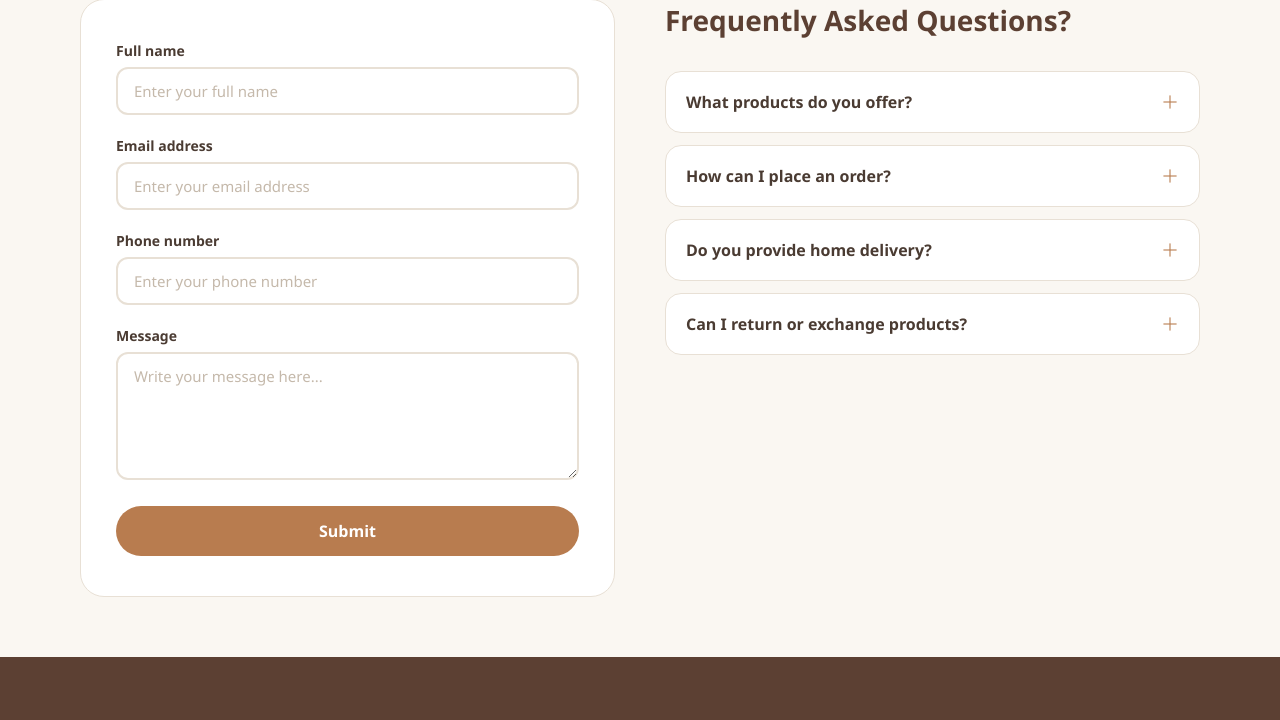
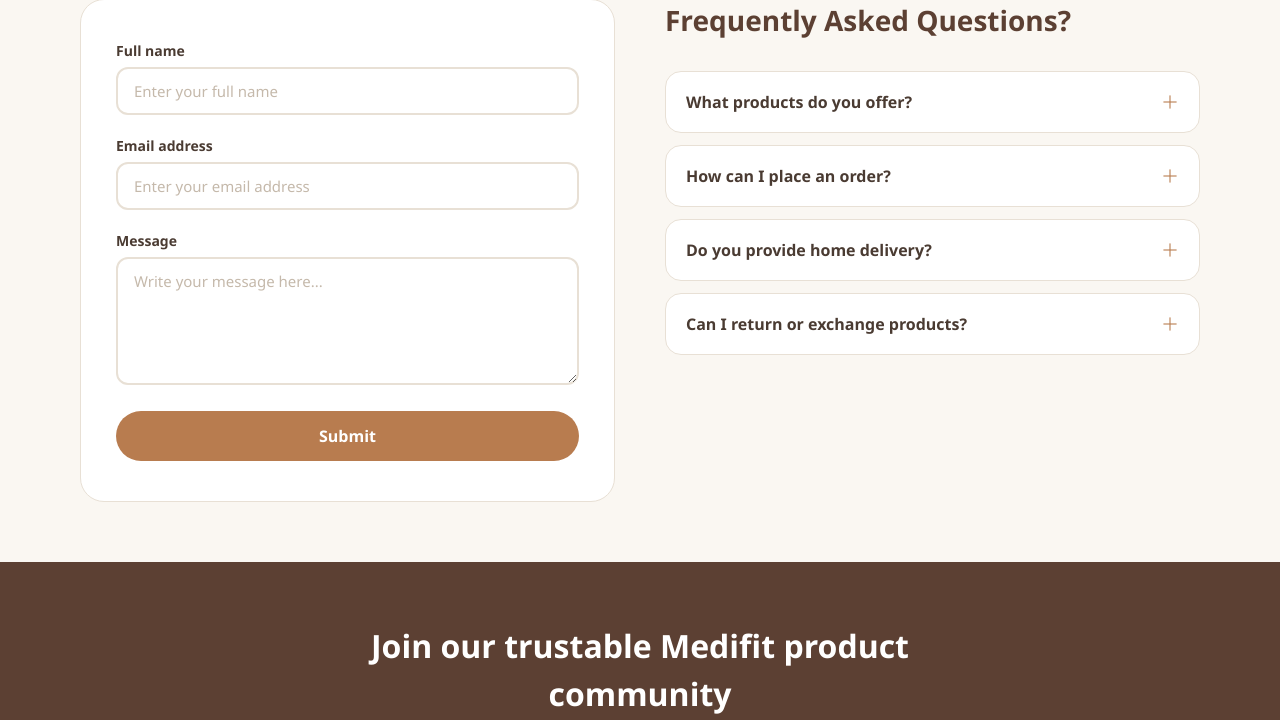
Before and after one commit to pooyansaeedinia/Medifit, a Django app: page /contact-us/ in a window 1280 px wide. Shown: the part 400-1120 px from the top of the page. Run offline with Django 5.2, Linux system fonts and the light colour scheme.

Commit message:
project updated

```diff
--- a/home/templates/home/contact.html
+++ b/home/templates/home/contact.html
@@ -33,10 +33,6 @@
                     <div class="form-group">
                         <label for="emailAddress">Email address</label>
                         <input type="email" id="emailAddress" name="email" placeholder="Enter your email address" required>
-                    </div>
-                    <div class="form-group">
-                        <label for="phoneNumber">Phone number</label>
-                        <input type="tel" id="phoneNumber" name="phone" placeholder="Enter your phone number">
                     </div>
                     <div class="form-group">
                         <label for="message">Message</label>
```
